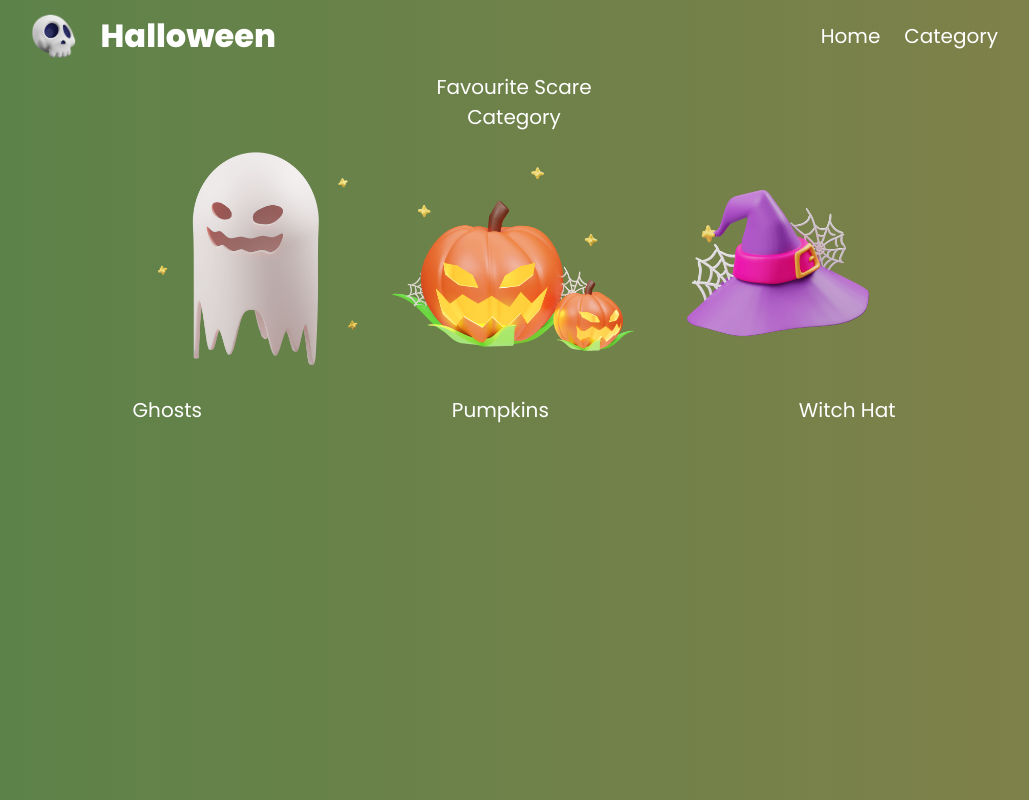
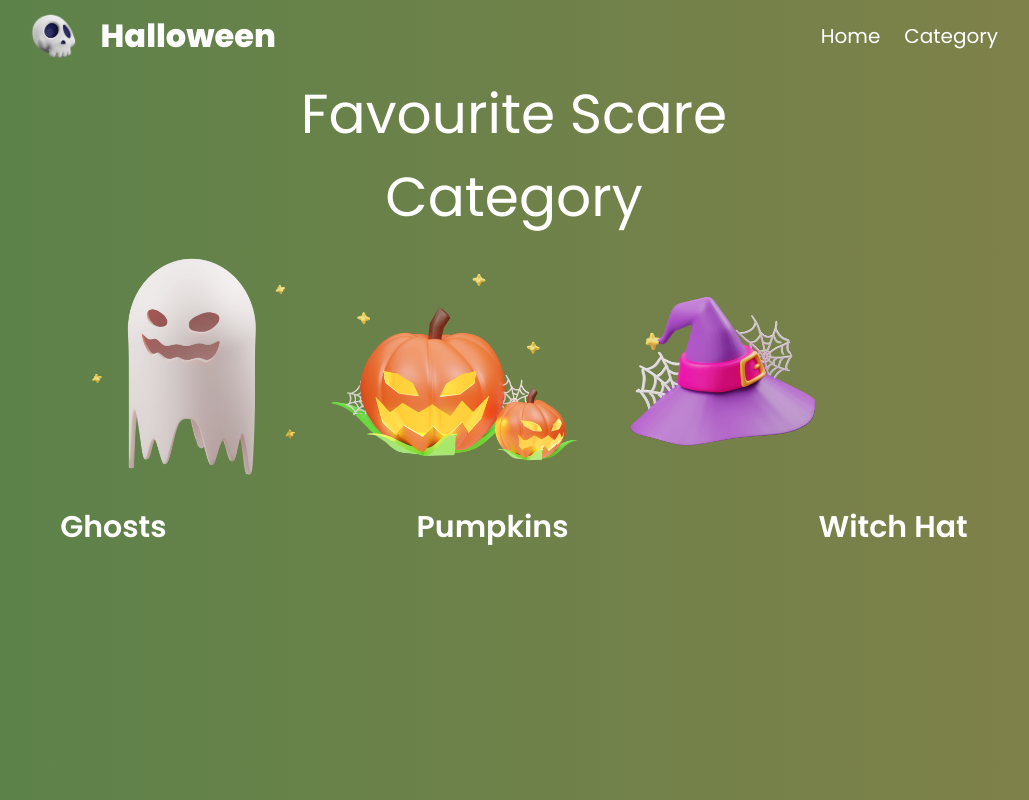
Before and after one commit to RuNforest90/faq, a PHP site: page /category.html in a window 1280 px wide. Shown: the whole page, without its empty margins (126-1155 px from the left). Run offline with PHP 8.4, Linux system fonts and the light colour scheme; some web fonts are replaced.

Commit message:
Add files via upload

```diff
--- a/halloween/style.css
+++ b/halloween/style.css
@@ -194,33 +194,39 @@ flex-direction: row;
 
 }
 .Image_1{
-    width: 256px;
-    height: 256px;
+    width: 260px;
+    height: 260px;
 }
 .Card_1 {
     margin-right: 250px;
     color: white;
     text-decoration: none;
-    font-size: 20px;
+    font-size: 30px;
+    font-weight: 600;
 }
 .Card_2 {
     margin-right: 250px;
     color: white;
     text-decoration: none;
-    font-size: 20px;
+    font-size: 30px;
+    font-weight: 600;
+
 }
 .Card_3 {
     color: white;
     text-decoration: none;
-    font-size: 20px;
+    font-size: 30px;
+    font-weight: 600;
 }
 .Logo__1{
     color: white;
     text-decoration: none;
-    font-size: 20px;
+    font-size: 55px;
+    font-weight: 60px;
 }
 .Logo__2{
     color: white;
     text-decoration: none;
-    font-size: 20px;
+    font-size: 55px;
+    font-weight: 60px;
 }
```
